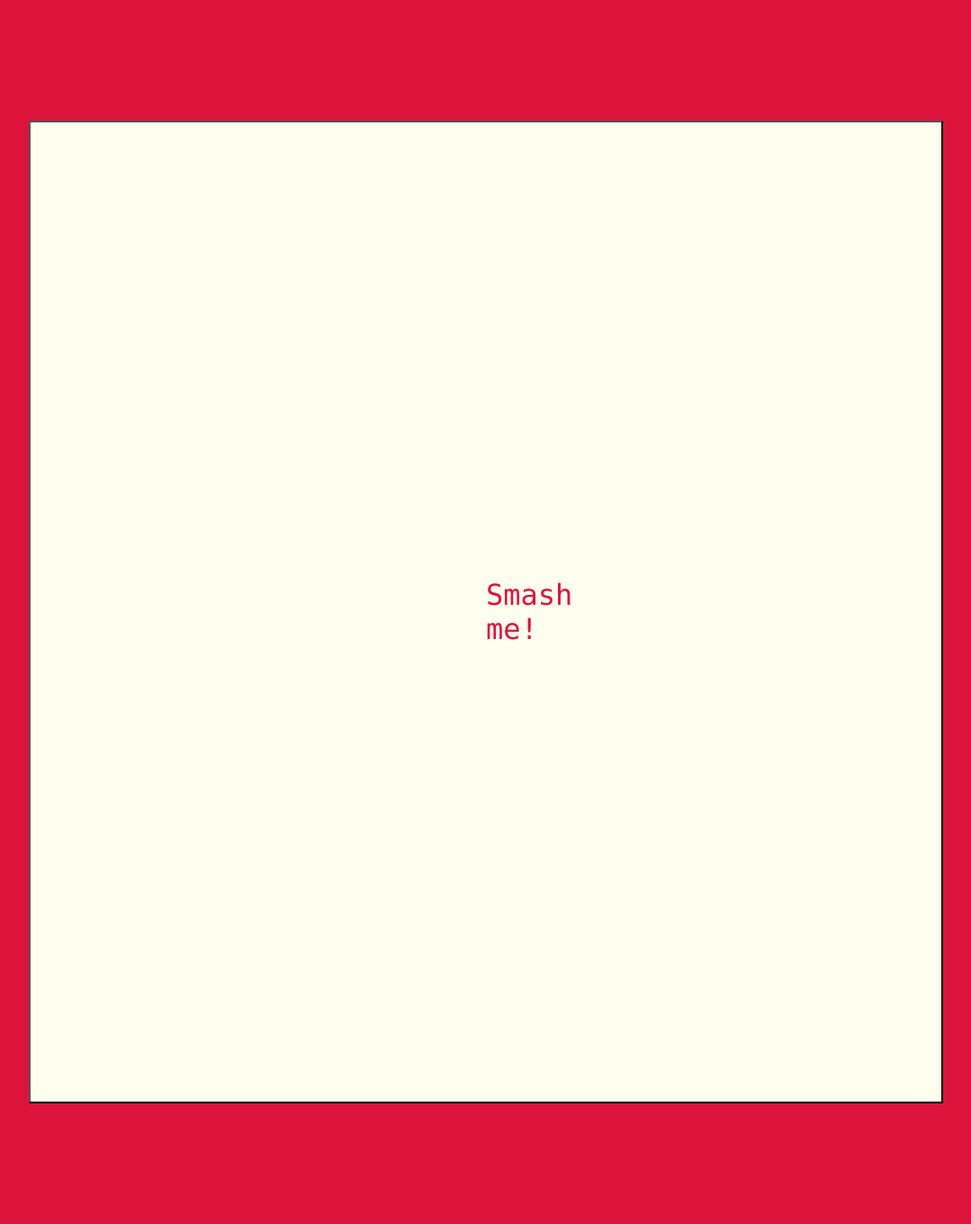
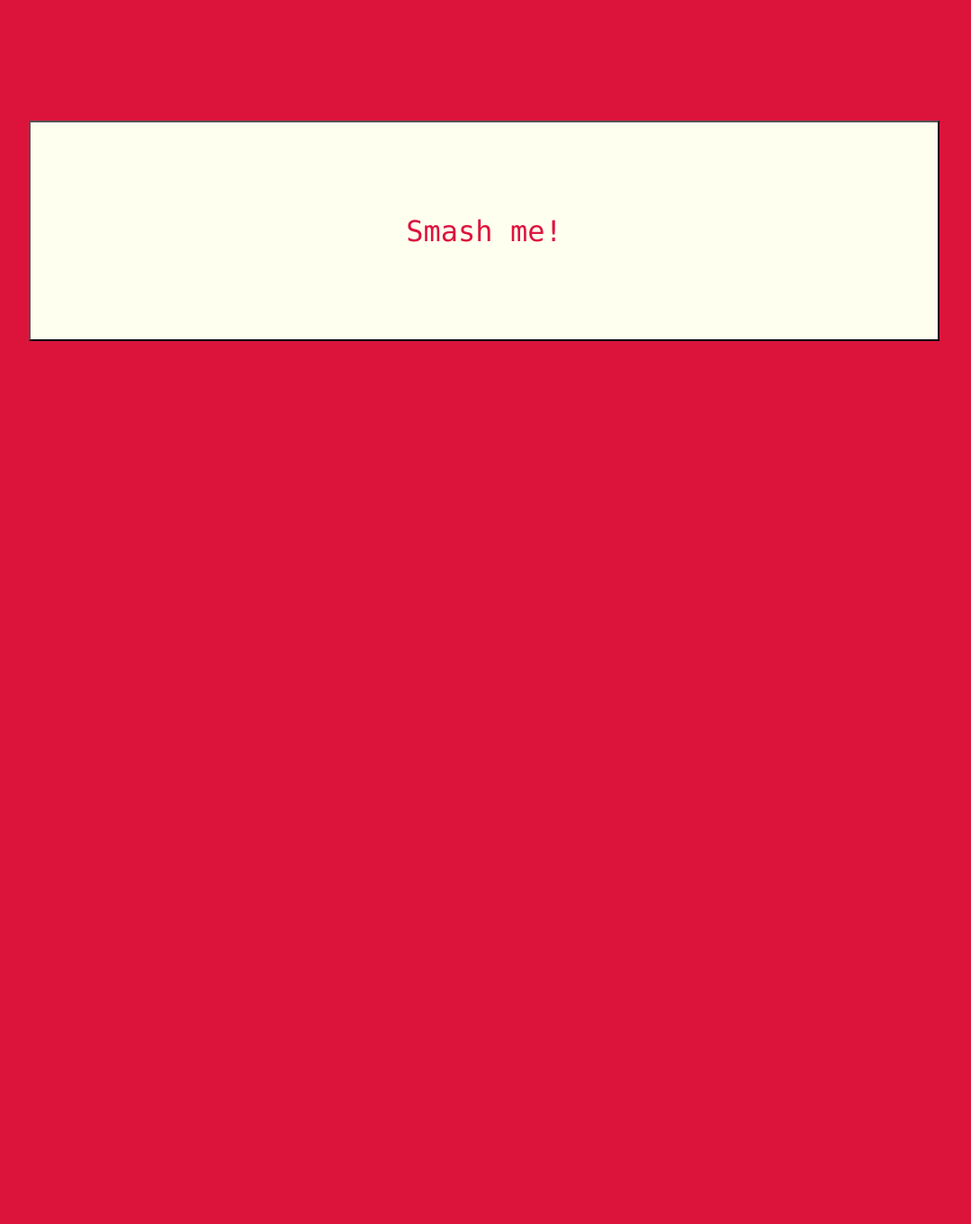
Before and after one commit to slashsite/slashsite.github.io, a Jekyll site: the page built from superwibr/index.html, in a window 1280 px wide. Shown: the whole page at 90% size, without its empty margins (102-1181 px from the left). Built offline with Jekyll 4.4.1, drawn with Linux system fonts in a browser that asks for light colours; after the commit the page ends 900 px from its top, so only the background shows below that.

Commit message:
Updated Master

```diff
--- a/superwibr/index.html
+++ b/superwibr/index.html
@@ -59,12 +64,12 @@ function pre() {
   <button class="tablinks" onclick="openTab(event, '')"></button>
 
   <!-- Left aligned -->
-  <button class="tablinks" onclick="openTab(event, 'ControlPannel')" style="float: right;">Control pannel</button>
+  <button class="tablinks" onclick="openTab(event, 'ControlPannel')" style="float: right; background-color: aquamarine;">Control pannel</button>
 </div>
 
 <!-- Pre -->
 <div id="pre" class="tabcontent" style="display:block; padding: 10%;">
-  <button class="crimsonkeys" style="font-size: xx-large; width: 100%; height:100%; padding:50%;" onclick="pre()">Smash me!</button>
+  <button class="crimsonkeys" style="font-size: xx-large; width: 100%; height:100%; padding:10%;" onclick="pre()">Smash me!</button>
 </div>
 
 <!-- Home tab -->
@@ -92,7 +97,7 @@ function pre() {
 
 <!-- Control Pannel -->
 <div id="ControlPannel" class="tabcontent">
-
+<button class="tabcontent" ></button>
 
 
 </div>
```
Also changed, not shown: other parts of superwibr/index.html (+7 -2 lines).
